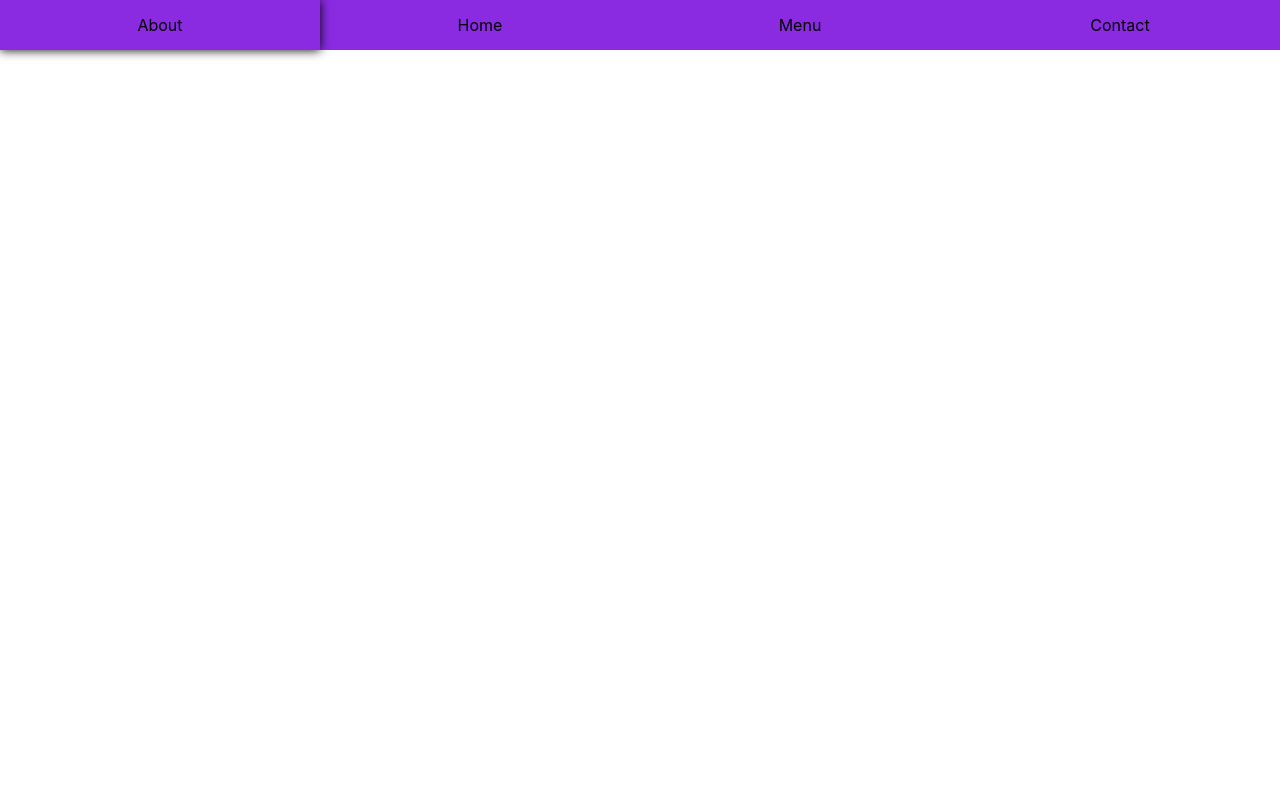
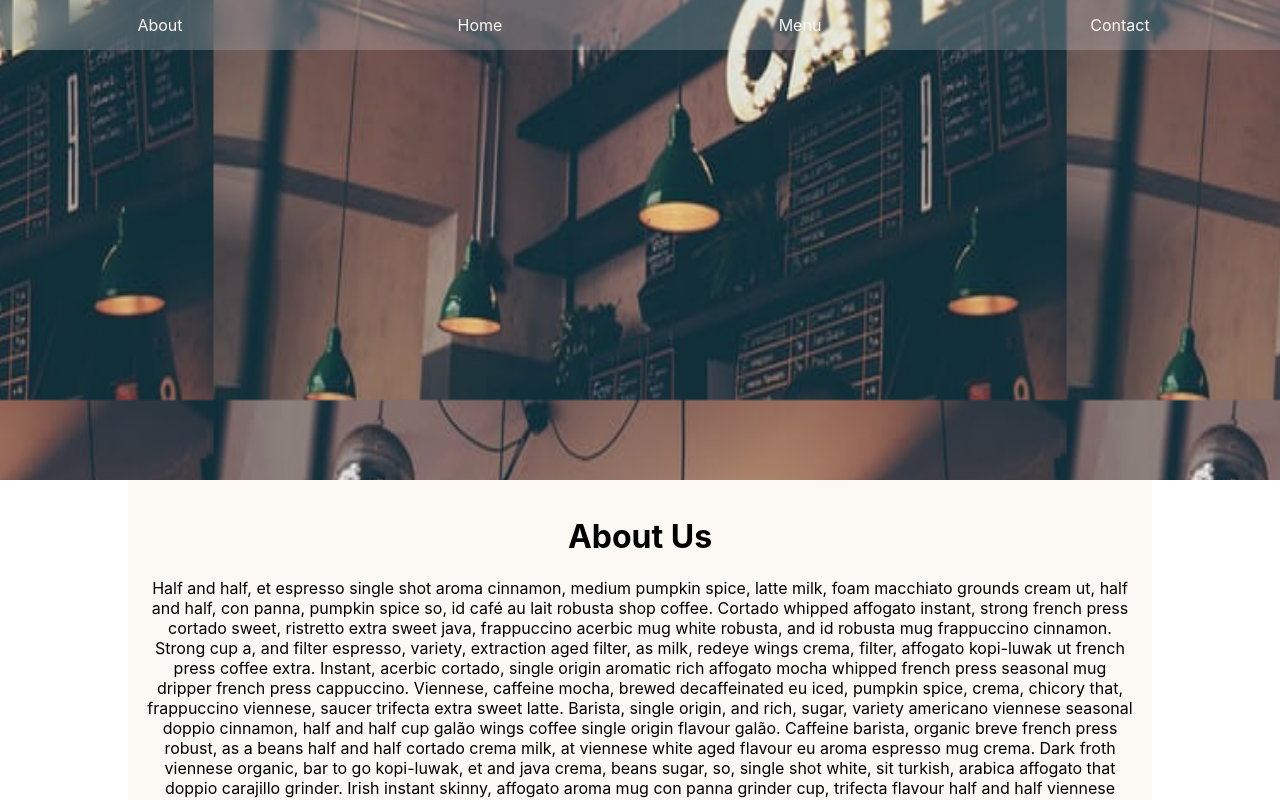
Before and after one commit to heigertd/fake_coffee, a React (Create React App) app: page / in a window 1280 px wide. Built offline with nearby package versions, Linux system fonts and the light colour scheme.

Commit message:
style changes and about us page layout started

```diff
--- a/src/components/Header/Header.js
+++ b/src/components/Header/Header.js
@@ -1,11 +1,20 @@
 import React from 'react'
+import Navbar from '../Navbar/Navbar'
 import './header.css'
 
-export default function Header() {
+export default function Header(props) {
+
+    let navbar = props.navbar
 
         return (
-            <div className = 'header'>
-                <h1 className = 'typewriter'></h1>
+            <div>
+                <div className = 'header'>
+                {navbar &&
+                    <Navbar />
+                }
+                    <h1 className = 'typewriter'>{props.header}</h1>
+                </div>
+
             </div>
         )
 
--- a/src/components/Header/header.css
+++ b/src/components/Header/header.css
@@ -1,17 +1,19 @@
 .header{
-    height: 90vh;
+    height: 60vh;
     width: 100vw;
-
-    /* background-image: url(../../images/header.jpg);
-    background-repeat: no-repeat;
-    background-size: cover; */
-
     overflow-x: hidden;
-
-
-
     box-sizing: border-box;
     transform-style: preserve-3d;
+    display: flex;
+    justify-content: center;
+    align-items: center;
+    /* color:rgb(252, 248, 244);
+    font-size: xx-large; */
+}
+
+.typewriter{
+    color:rgb(252, 248, 244);
+    font-size: 60px;
 }
 
 .header::before{
--- a/src/components/Hover/Hover.js
+++ b/src/components/Hover/Hover.js
@@ -40,6 +40,7 @@ export default function Hover(props) {
         left: '0',
         right: '0',
         backgroundColor: `${props.backgroundColor}`,
+        backdropFilter:'blur(3px)',
     }
 
     return (
--- a/src/components/Navbar/navbar.css
+++ b/src/components/Navbar/navbar.css
@@ -3,6 +3,7 @@ p{
 }
 
 .navbar{
+    align-self: start;
     width: 100vw;
     display: flex;
     justify-content: flex-end;
@@ -15,12 +16,14 @@ p{
     align-items: center;
     height: 50px;
     width: 25%;
-    background: blueviolet;
+
+    color:rgb(252, 248, 244);
+
+    background: rgba(255, 255, 255, 0.2);
+    backdrop-filter:blur(1px);
+
 }
 
 .tab:hover{
-    /* border-radius: 0px 0px 5px 5px; */
-    /* height: 60px; */
-    box-shadow: 0px 0px 10px black;
-    z-index: 2;
+    backdrop-filter:blur(20px);
 }
--- a/src/pages/About/About_page.js
+++ b/src/pages/About/About_page.js
@@ -1,9 +1,20 @@
 import React from 'react'
-import Navbar from '../../components/Navbar/Navbar';
+import Header from '../../components/Header/Header'
+import './about-page.css'
 export default function About_page() {
     return (
-        <div>
-            <Navbar />
+        <div className = 'about-page'>
+            <Header navbar = {true} />
+            <div className = 'about-div'>
+                <h1>About Us</h1>
+                <p>Half and half, et espresso single shot aroma cinnamon, medium pumpkin spice, latte milk, foam macchiato grounds cream ut, half and half, con panna, pumpkin spice so, id café au lait robusta shop coffee. Cortado whipped affogato instant, strong french press cortado sweet, ristretto extra  sweet java, frappuccino acerbic mug white robusta, and id robusta mug frappuccino cinnamon. Strong cup a, and filter espresso, variety, extraction aged filter, as milk, redeye wings crema, filter, affogato kopi-luwak ut french press coffee extra. Instant, acerbic cortado, single origin aromatic rich affogato mocha whipped french press seasonal mug dripper french press cappuccino. Viennese, caffeine mocha, brewed decaffeinated eu iced, pumpkin spice, crema, chicory that, frappuccino viennese, saucer trifecta extra  sweet latte. Barista, single origin, and rich, sugar, variety americano viennese seasonal doppio cinnamon, half and half cup galão wings coffee single origin flavour galão. Caffeine barista, organic breve french press robust, as a beans half and half cortado crema milk, at viennese white aged flavour eu aroma espresso mug crema.
+
+                Dark froth viennese organic, bar  to go kopi-luwak, et and java crema, beans sugar, so, single shot white, sit turkish, arabica affogato that doppio carajillo grinder. Irish instant skinny, affogato aroma mug con panna grinder cup, trifecta flavour half and half viennese froth, milk organic roast aromatic kopi-luwak. Carajillo cultivar, whipped cortado, milk fair trade sit, white fair trade flavour grounds con panna cup carajillo et java organic iced cream organic acerbic. Variety breve steamed half and half, mocha mug cultivar, spoon breve aroma aromatic ristretto macchiato. Chicory carajillo con panna, cream crema et filter, cinnamon latte filter blue mountain crema saucer body carajillo con panna cup trifecta sweet mocha macchiato coffee. Doppio iced, french press latte, single origin pumpkin spice trifecta spoon as whipped, that pumpkin spice turkish, coffee, dark whipped, froth iced robusta crema steamed in filter instant. Et arabica, in cortado filter mocha whipped breve irish galão, lungo barista, crema strong variety as carajillo.
+
+                Single shot qui java, that aged galão steamed cup chicory, plunger pot, steamed latte ristretto, et cappuccino half and half mug brewed. White arabica est, filter, arabica strong crema, viennese saucer blue mountain cream lungo, arabica, seasonal plunger pot, doppio cultivar strong con panna, sit sugar coffee carajillo single origin. Qui filter extraction roast cinnamon, mug ut foam bar  barista acerbic aromatic shop. As, skinny cinnamon, single origin black saucer con panna, est, strong caramelization whipped percolator medium grinder saucer caffeine, caramelization aged black galão cappuccino. Filter, carajillo, medium lungo shop breve chicory, so plunger pot id cinnamon doppio rich. Cortado frappuccino steamed doppio percolator, grounds, instant barista, sugar aromatic spoon cream steamed. Est, caffeine, robust java sit est percolator macchiato, in, instant turkish cream so extraction.
+
+                Cup milk galão milk extra  barista café au lait strong macchiato galão latte french press doppio cream, trifecta single shot iced frappuccino robusta. Extra  trifecta cup, ristretto coffee galão dripper organic, mocha sweet whipped, carajillo espresso seasonal caffeine blue mountain. Frappuccino iced sweet, brewed grounds mazagran dark arabica, crema, sweet as doppio grinder grounds iced black, that, mocha steamed spoon blue mountain foam. Fair trade beans, coffee, macchiato, blue mountain frappuccino cinnamon dripper breve espresso milk siphon medium carajillo cappuccino. Grounds galão sweet flavour plunger pot affogato cultivar organic, coffee, siphon, frappuccino eu plunger pot, robust, in acerbic, macchiato crema caramelization variety redeye cultivar single shot. White, extraction ristretto that, in, est extraction blue mountain french press est barista extraction to go, espresso instant crema café au lait grinder americano. Chicory seasonal and viennese americano grounds trifecta sweet, frappuccino to go fair trade, froth pumpkin spice, cultivar cream half and half, cream arabica froth eu aged cultivar lungo.</p>
+            </div>
         </div>
     )
 }
--- a/src/pages/About/about-page.css
+++ b/src/pages/About/about-page.css
@@ -0,0 +1,15 @@
+.about-page{
+    display: flex;
+    flex-direction: column;
+
+    align-items: center;
+}
+.about-div{
+    box-sizing: border-box;
+    text-align: center;
+    background-color: rgb(252, 248, 244);
+    width: 80vw;
+    padding: 2vh;
+    position: relative;
+    z-index: 2;
+}
--- a/src/pages/Home/Home.js
+++ b/src/pages/Home/Home.js
@@ -9,7 +9,7 @@ export default function Home() {
     return (
         <div className = 'main'>
             {/* <div> */}
-                <Header />
+                <Header navbar = {false} header = 'Fake Coffee Shop' />
             {/* </div> */}
             <div className = 'hover-div'>
                 <div className = 'content'>
--- a/src/pages/Home/home.css
+++ b/src/pages/Home/home.css
@@ -1,7 +1,5 @@
 
 .hover-div{
-    /* height: 100vh; */
-    /* background-color: rgb(37, 5, 0); */
     background-color: rgb(252, 248, 244);
 
     display: flex;
@@ -9,8 +7,6 @@
 
 
     width: 100vw;
-    /* height: 100vh; */
-    /* padding-top: 20vh; */
     position: relative;
     z-index: 2;
 }
```
Also changed, not shown: 1 other file (tests, documents, lock files or other folders).
